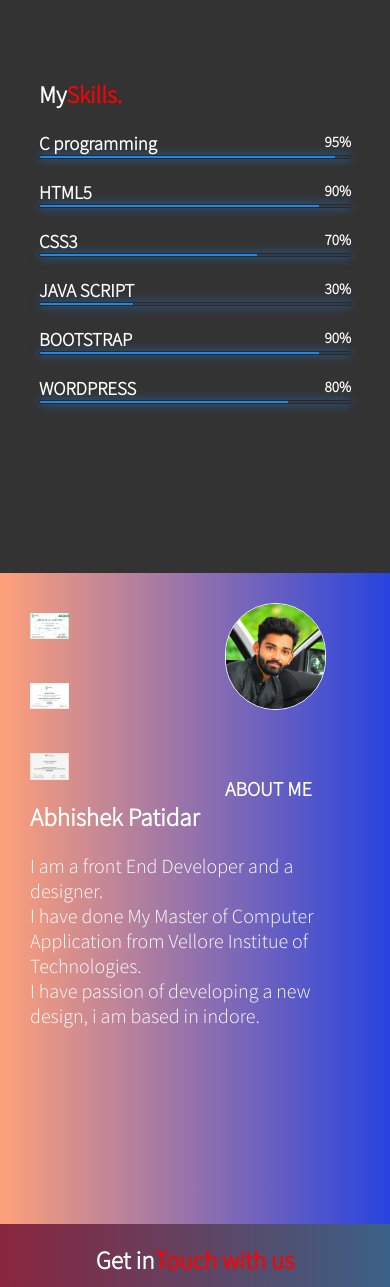
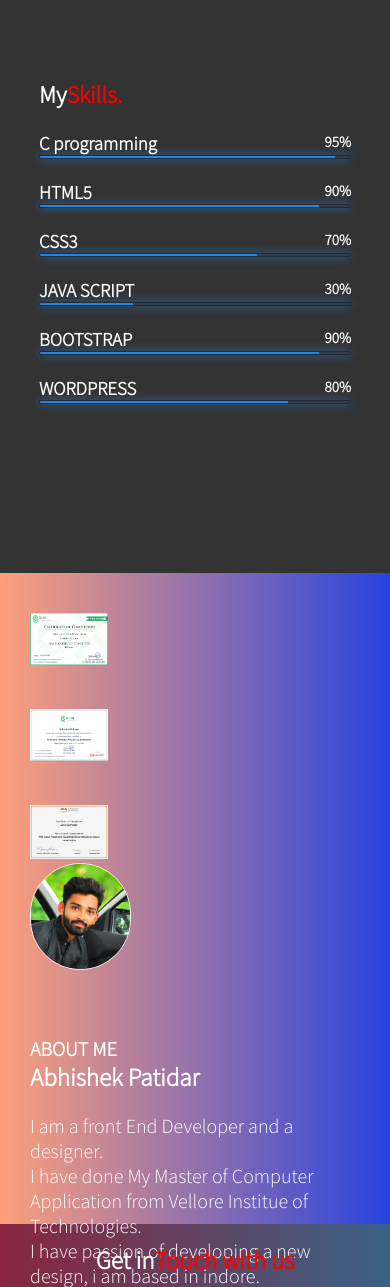
Before and after one commit to 9926830418/portfolio, a PHP site: page / in a window 390 px wide. Shown: the part 845-2132 px from the top of the page. Run offline with PHP 8.4, Linux system fonts and the light colour scheme; some libraries are stand-ins or nearby versions.

Commit message:
Update style.css

```diff
--- a/style.css
+++ b/style.css
@@ -686,7 +686,8 @@ display: none;
 	}
 	.gallery {
 
-		width: 50%;
+		width: 100%;
+		height: auto;
 		border: none;
 
 	 }
```
